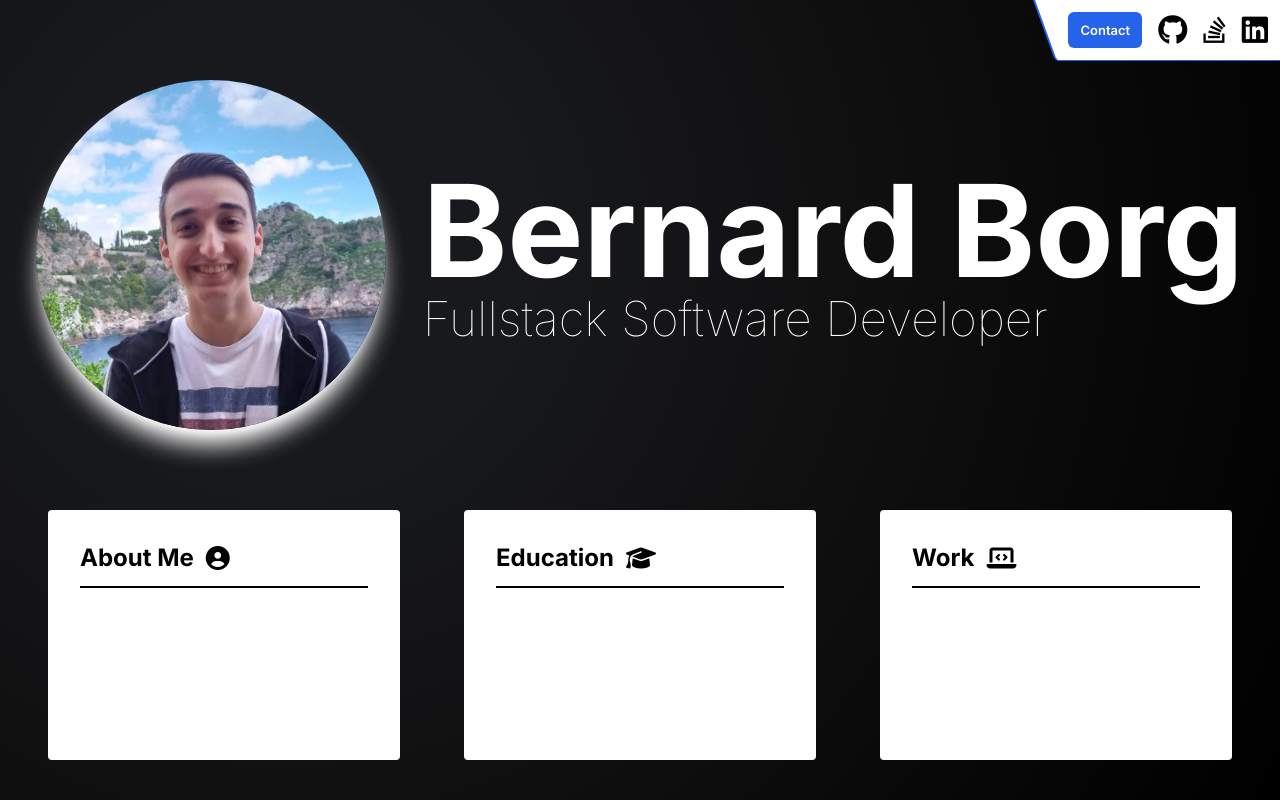
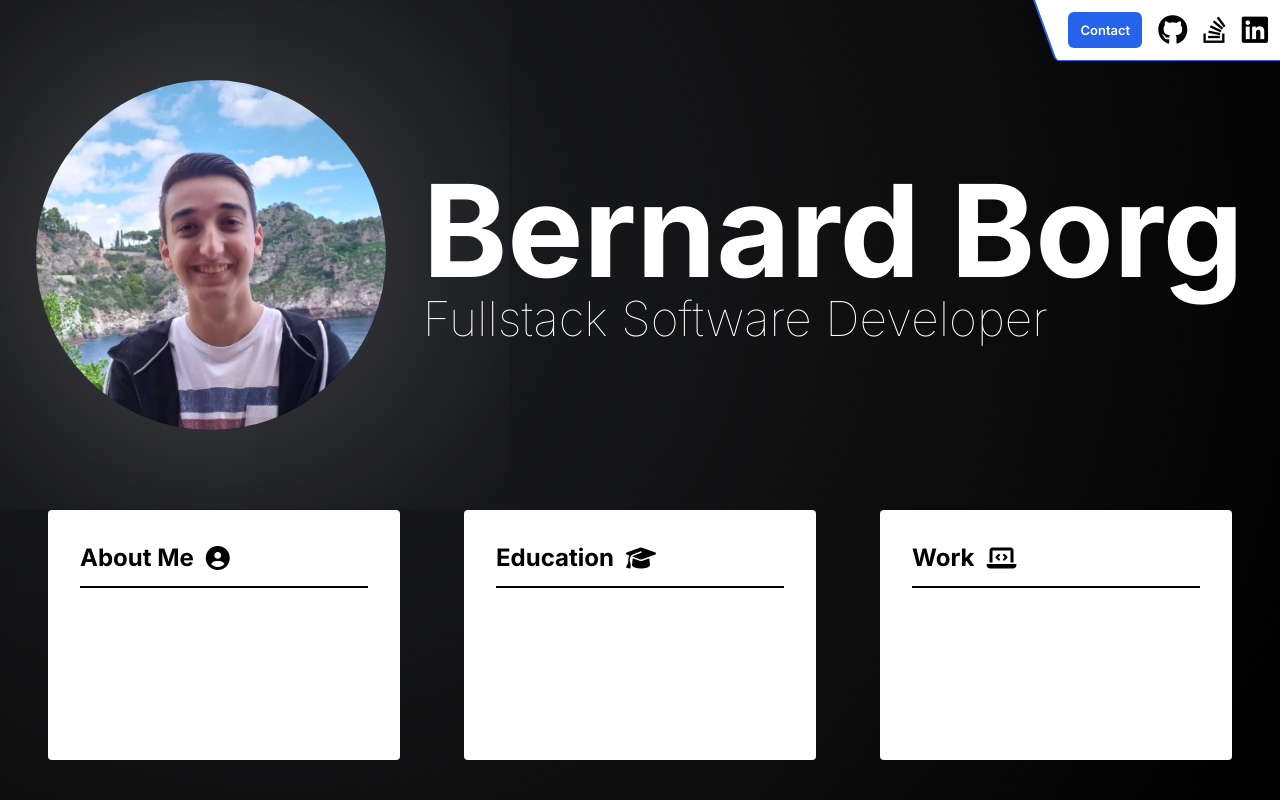
Before and after one commit to Bernard-Borg/bernard-borg.github.io, a Vue app: page / in a window 1280 px wide. Built offline with nearby package versions, Linux system fonts and the light colour scheme.

Commit message:
Updated box-shadow

```diff
--- a/src/App.vue
+++ b/src/App.vue
@@ -46,7 +46,7 @@ const clickPicture = () => {
                 ref="profilePicture"
                 id="profilePicture"
                 alt="Picture of Bernard Borg"
-                class="rounded-full aspect-square object-cover animate__animated transition-all duration-300 shadow-xl shadow-white"
+                class="rounded-full aspect-square object-cover animate__animated transition-all duration-300"
                 src="/image.jpg"
                 @click="clickPicture"
             />
@@ -127,6 +127,7 @@ const clickPicture = () => {
 
 #profilePicture {
     width: 350px;
+    box-shadow: 0 0 400px rgb(255 255 255 / 28%);
 }
 
 @media screen and (max-width: 1279px) {
```
Also changed, not shown: 1 other file (tests, documents, lock files or other folders).
